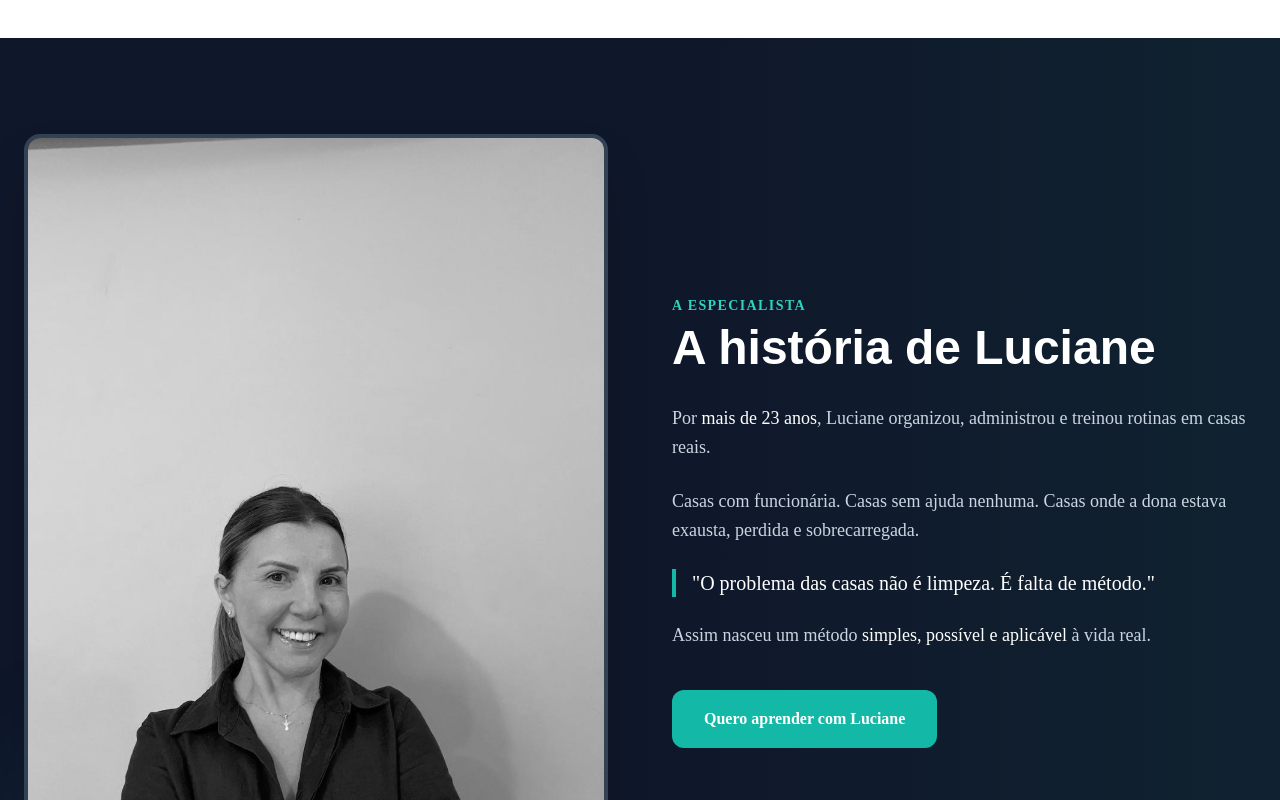
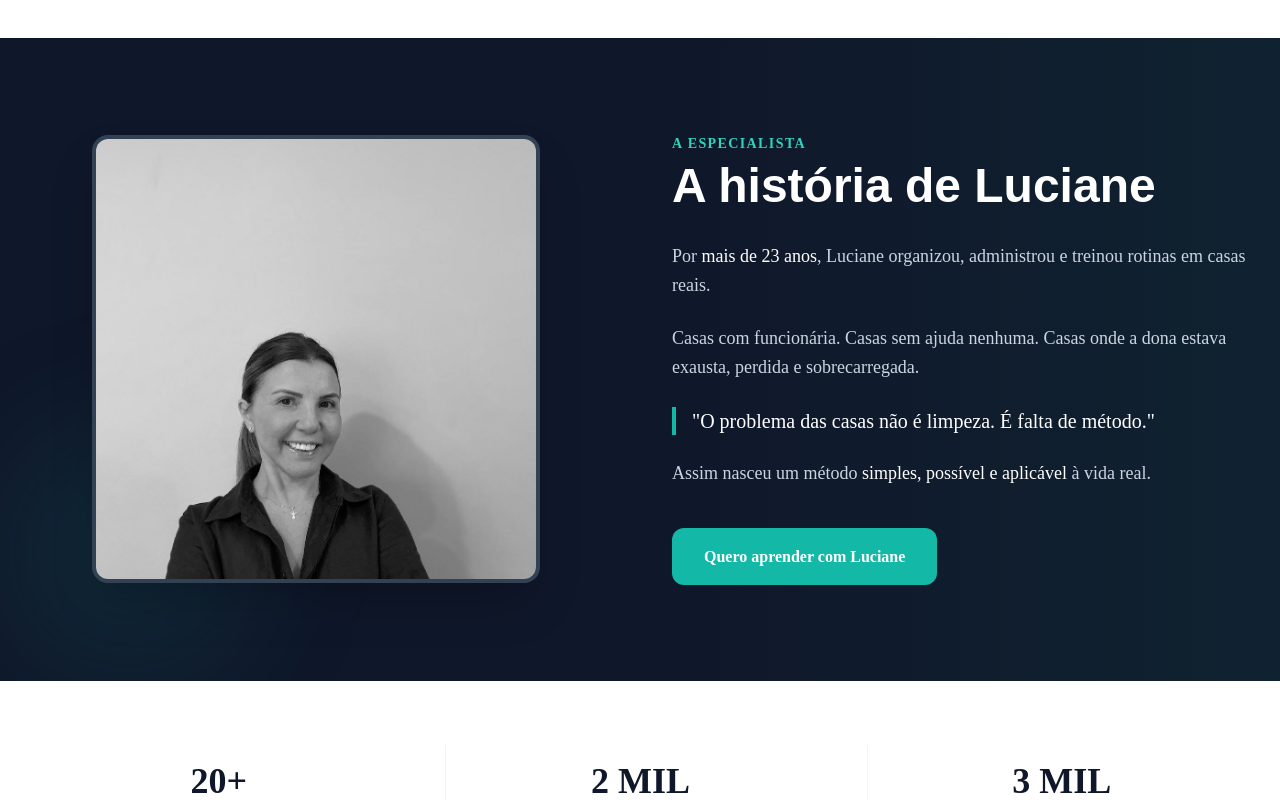
Before and after one commit to drtrafego/lp_donnadomesticas, a Next.js app: page /mar2602 in a window 1280 px wide. Shown: the part 2240-3040 px from the top of the page. Built offline with nearby package versions, Linux system fonts and the light colour scheme; no server answers.

Commit message:
style: crop expert image to 1:1 aspect ratio and reduce max width

```diff
--- a/src/app/mar2601/page.tsx
+++ b/src/app/mar2601/page.tsx
@@ -313,12 +313,12 @@ export default function Home() {
                         >
                             <div className="relative group">
                                 <div className="absolute -inset-6 bg-[#556B2F]/10 rounded-[60px] blur-3xl opacity-100"></div>
-                                <div className="relative rounded-[50px] overflow-hidden border-[12px] border-[#fdfdfb] shadow-[0_40px_80px_rgba(0,0,0,0.08)] transform hover:scale-[1.01] transition-transform duration-500">
+                                <div className="relative rounded-[50px] overflow-hidden border-[12px] border-[#fdfdfb] shadow-[0_40px_80px_rgba(0,0,0,0.08)] transform hover:scale-[1.01] transition-transform duration-500 max-w-md mx-auto">
                                     {/* eslint-disable-next-line @next/next/no-img-element */}
                                     <img
                                         src="/Luciane.jpeg"
                                         alt="Luciane Coutinho"
-                                        className="w-full h-auto"
+                                        className="w-full aspect-square object-cover object-center"
                                     />
                                 </div>
                             </div>
--- a/src/app/mar2602/page.tsx
+++ b/src/app/mar2602/page.tsx
@@ -295,12 +295,12 @@ export default function Home() {
                             viewport={{ once: true }}
                             className="flex-1"
                         >
-                            <div className="relative rounded-2xl overflow-hidden border-4 border-slate-700 shadow-2xl">
+                            <div className="relative rounded-2xl overflow-hidden border-4 border-slate-700 shadow-2xl max-w-md mx-auto">
                                 {/* eslint-disable-next-line @next/next/no-img-element */}
                                 <img
                                     src="/Luciane.jpeg"
                                     alt="Luciane Coutinho"
-                                    className="w-full h-auto grayscale hover:grayscale-0 transition-all duration-700"
+                                    className="w-full aspect-square object-cover object-center grayscale hover:grayscale-0 transition-all duration-700"
                                 />
                             </div>
                         </motion.div>
```
